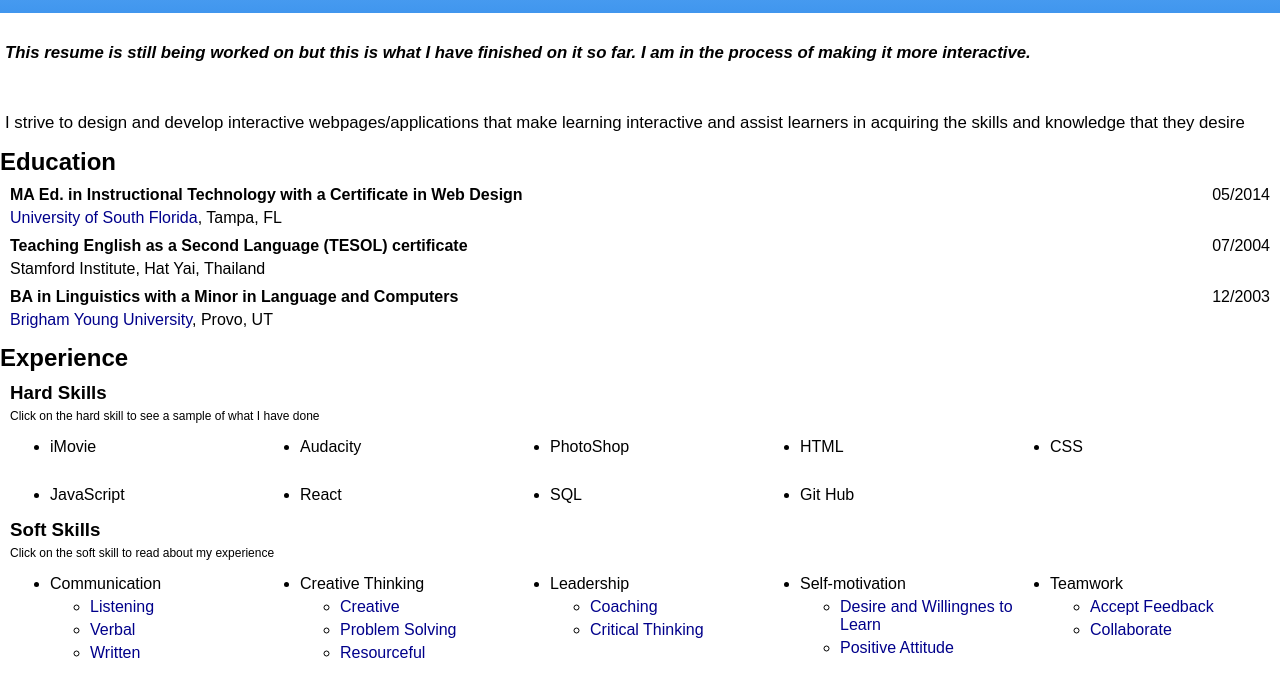
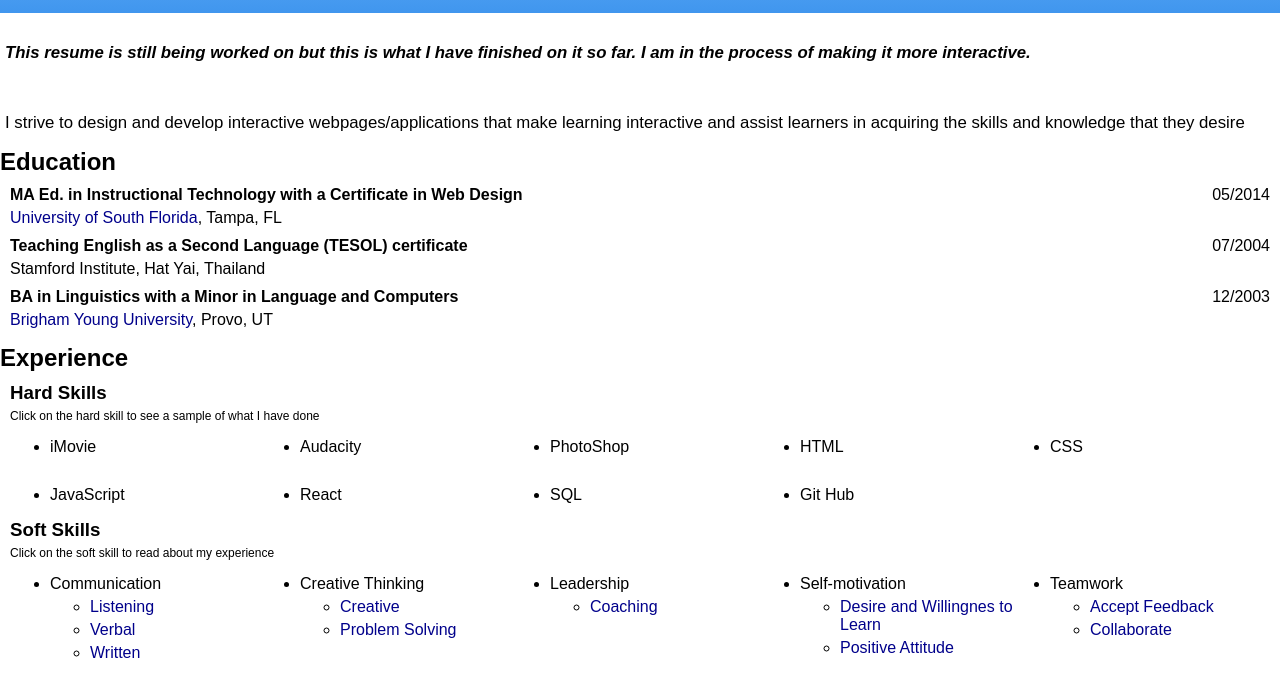
Before and after one commit to CharlotteNewcomer/resume, a plain HTML site: page index.html in a window 1280 px wide. Shown: the part 114-800 px from the top of the page. Drawn offline with Linux system fonts and the light colour scheme.

Commit message:
commented out skills that I don't have anything to write about

```diff
--- a/index.html
+++ b/index.html
@@ -81,12 +81,12 @@
                         <ul>
                             <li><span OnClick="showInfo('creative') ">Creative</span><div id='creative'class='info'><div class="left"><div  OnClick="hideInfo('creative') " class="closeButton">-</div></div><br> An example of me being creative was when I made an online course on safeguarding for the College of West Anglia.  Along with including the basic information that students needed to know, I included a few activities like multiple choice and matching, these included scenarios to make it more realistic.  Each response received individual feedback helping the student learn more about safeguarding.  One specific one gave a scenario of a safeguarding event and students needed to determine what would happen next.  This was to show them how safeguarding events are handled. </div></li>
                             <li><span OnClick="showInfo('problem') ">Problem Solving</span><div id='problem'class='info'><div class="left"><div  OnClick="hideInfo('problem') " class="closeButton">-</div></div><br>There is always some problem to solve while programming.  You start with an idea of what you want to create and then you need to break it down, figuring out what each part needs to do and how to program it to get it to work. You even use problem solving to fix bugs or code that is not working as planned.  An example would be of this webpage for the skills to show at a certain size and how to get the column to stay that size if you open more than one and then close one.  Having it add an open class when you open a section that makes it visible and makes the frame wider is the first part, but when you click close if you opened multiple skills under a section it can’t just remove the open class as it will remove all of them which will make the column width smaller while sections are still open.  To fix this problem, I put the value of the element’s classname attribute into a variable and removed the last 5 characters, essentially removing one open class then changed the classname to that variable.  This solved that problem.  </div></li>
-                            <li><span OnClick="showInfo('resourceful') ">Resourceful</span><div id='resourceful'class='info'><div class="left"><div  OnClick="hideInfo('resourceful') " class="closeButton">-</div></div><br>an example of being resourceful at work... </div></li>
+                           <!-- <li><span OnClick="showInfo('resourceful') ">Resourceful</span><div id='resourceful'class='info'><div class="left"><div  OnClick="hideInfo('resourceful') " class="closeButton">-</div></div><br>an example of being resourceful at work... </div></li> -->
                         </ul>
                     </li>
                     <li>Leadership<ul>
                             <li><span OnClick="showInfo('coaching') ">Coaching</span><div id='coaching'class='info'><div class="left"><div  OnClick="hideInfo('coaching') " class="closeButton">-</div></div><br> I’ve helped a student at the College of East Anglia learn to use the computer, internet and programs like word and powerpoint, so they could complete course assignments.  I’ve worked with teachers at the Future Hope School in Vipingo, Kenya, Africa helping them to learn to use word and excel and giving them ideas on how they can use those programs to help their students learn.</div></li>
-                            <li><span OnClick="showInfo('thinking') ">Critical Thinking</span><div id='thinking'class='info'><div class="left"><div  OnClick="hideInfo('thinking') " class="closeButton">-</div></div><br> working on... </div></li>
+                            <!--<li><span OnClick="showInfo('thinking') ">Critical Thinking</span><div id='thinking'class='info'><div class="left"><div  OnClick="hideInfo('thinking') " class="closeButton">-</div></div><br> working on... </div></li>-->
                         </ul>
                     </li>
                     <li>Self-motivation
```
